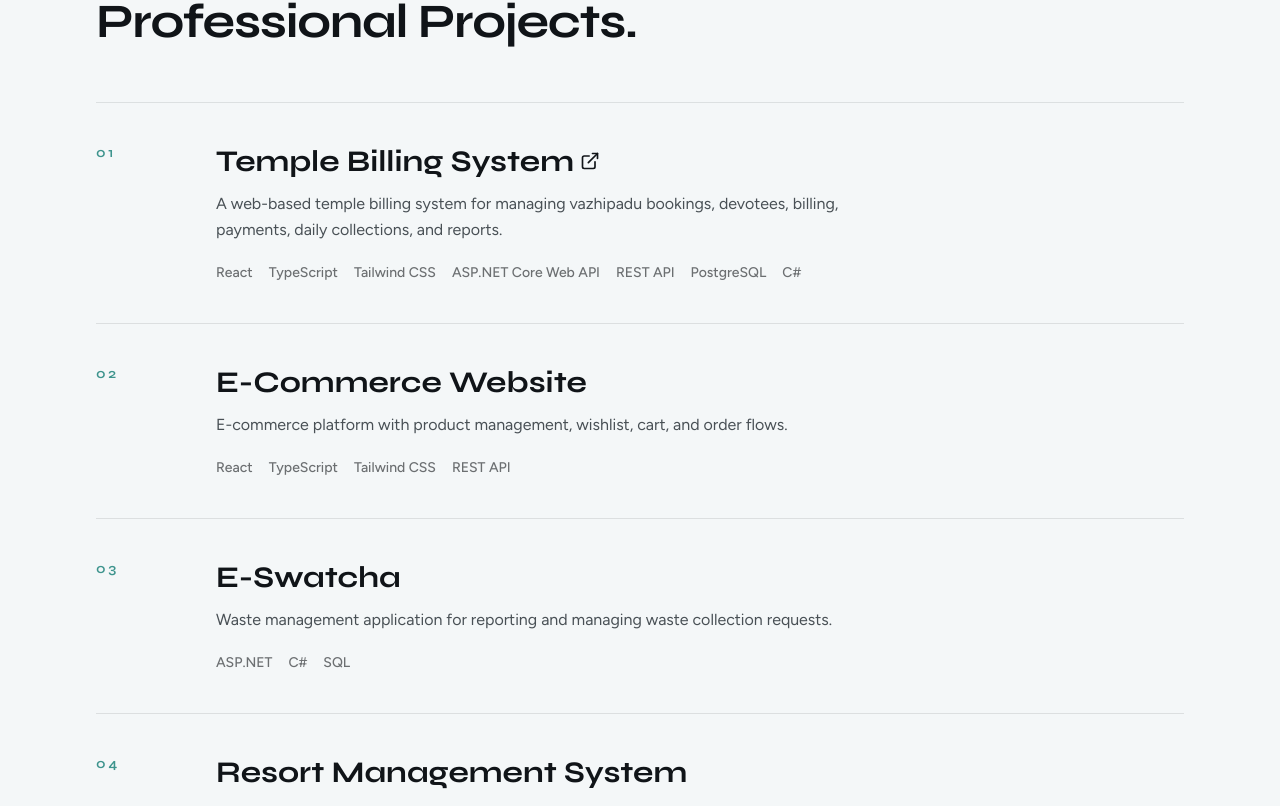
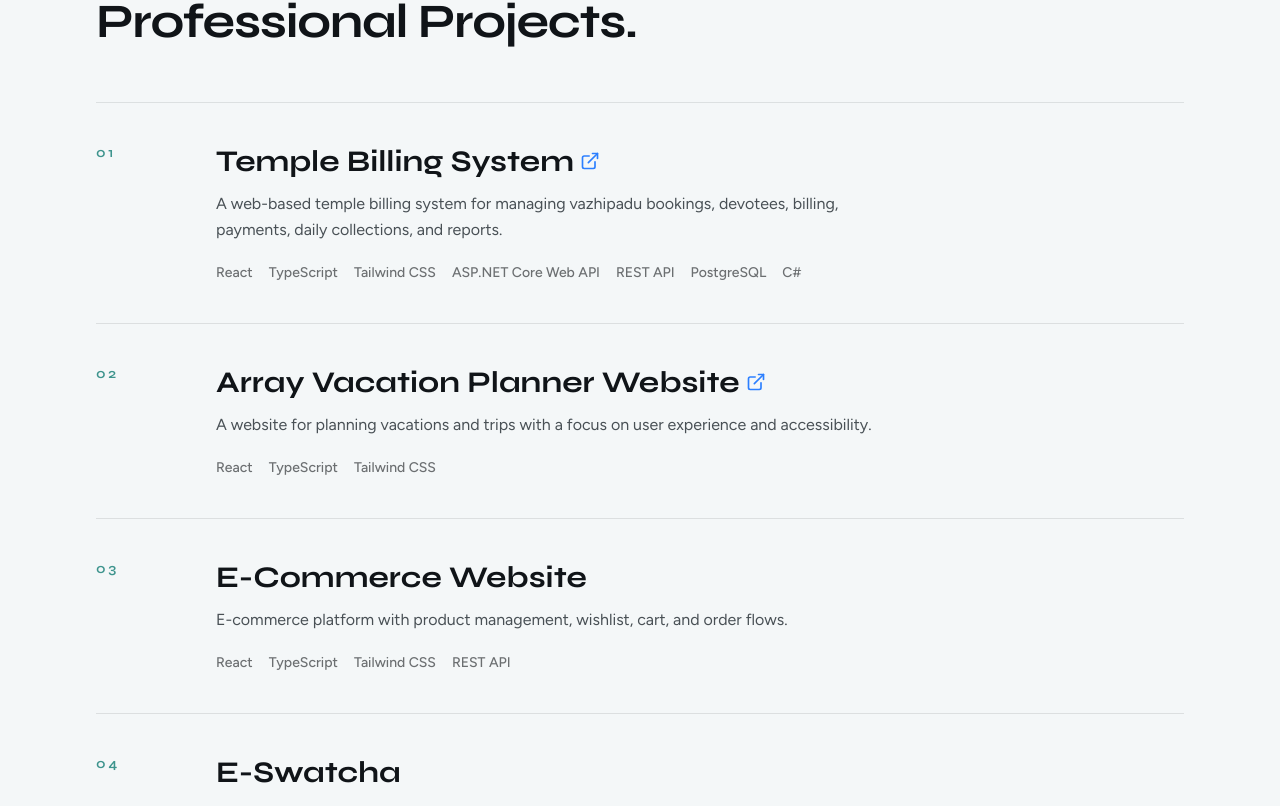
Before and after one commit to AdarshPuthuparambil/Adarsh-portfolio, a React (Vite) app: page / in a window 1280 px wide. Shown: the part 3245-4051 px from the top of the page. Built offline with nearby package versions, Linux system fonts and the light colour scheme.

Commit message:
Add new project 'Array Vacation Planner Website' to profile data and update external link styles in Projects component

```diff
--- a/src/components/Projects.tsx
+++ b/src/components/Projects.tsx
@@ -36,7 +36,7 @@ export function Projects() {
                       rel="noopener noreferrer"
                     >
                       {project.title}
-                      <ExternalLink size={20} />
+                      <ExternalLink className="text-blue-500" size={20} />
 
                     </a>
                   ) : (
--- a/src/data/profile.ts
+++ b/src/data/profile.ts
@@ -97,6 +97,15 @@ export const projects = [
       'A web-based temple billing system for managing vazhipadu bookings, devotees, billing, payments, daily collections, and reports.',
     link: 'https://temple-billing-ui.vercel.app/',
     linkLabel: 'temple-billing.vercel.app',
+  },
+  {
+    title: 'Array Vacation Planner Website',
+    stack: ['React', 'TypeScript', 'Tailwind CSS'],
+    description:
+      'A website for planning vacations and trips with a focus on user experience and accessibility.',
+    link: 'https://wellnessyatraa.vercel.app/',
+    linkLabel: 'array-vacation-planner',
+
   },
   {
     title: 'E-Commerce Website',
```
